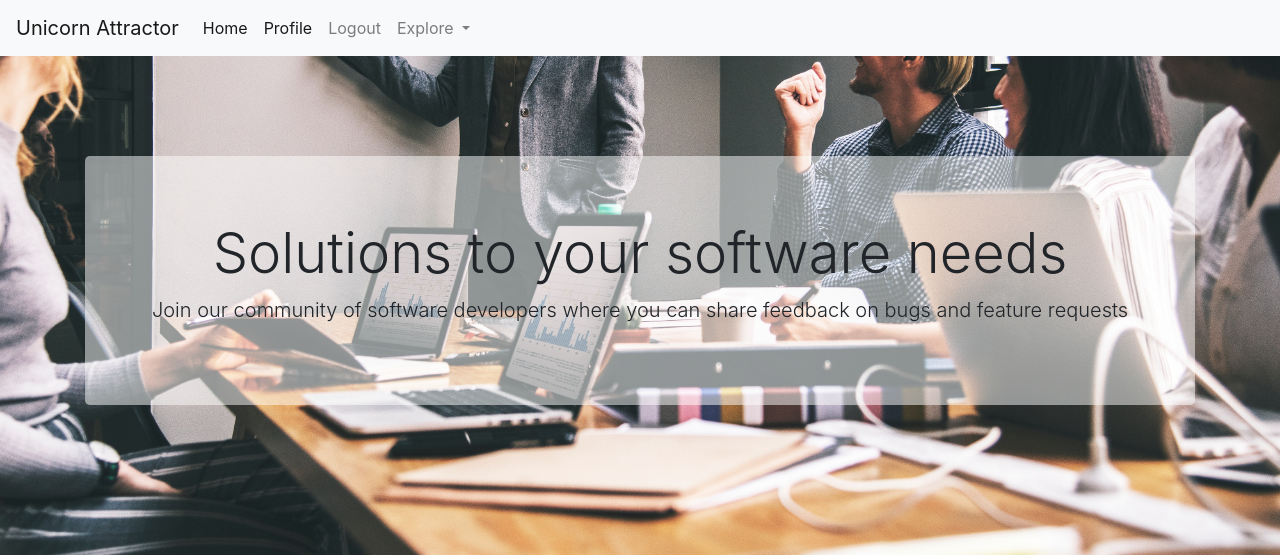
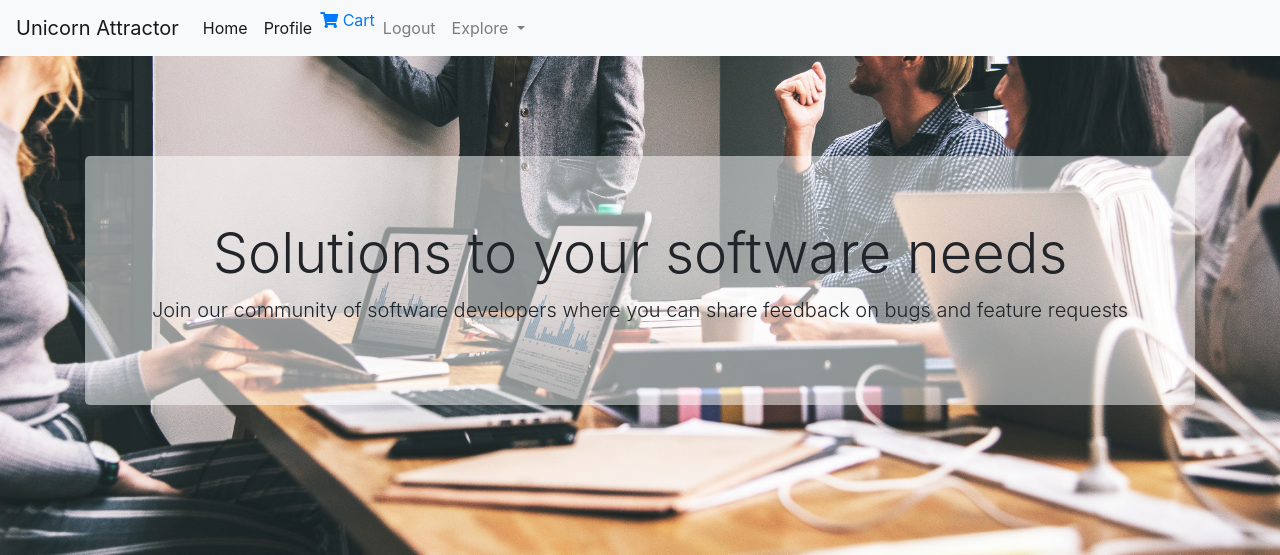
Before and after one commit to Jorden-V/UnicornAttractor---Milestone-4, a Django app: page / in a window 1280 px wide. Shown: the top 555 px of the page. Run offline with Django 3.2, Linux system fonts and the light colour scheme; the visitor is signed in with stand-in values (Sample User, id 1); some libraries are stand-ins or nearby versions.

Commit message:
added nav link to direct users to cart as well as display the number of items in the cart

```diff
--- a/templates/base.html
+++ b/templates/base.html
@@ -34,6 +34,15 @@
                 <li class="nav-item active">
                     <a class="nav-link" href="{% url 'profile' %}">Profile</a>
                 </li>
+                <li class="nav-item active">
+                    <a href="{% url 'view_cart' %}">
+                        <i class="fas fa-shopping-cart"></i> Cart
+                            {% if feature_count > 0 %}
+                            <label class="badge badge-warning">{{ feature_count }}</label>
+                            {% endif %}
+                    </a>
+                </li>
+
                 <li class="nav-item">
                     <a class="nav-link" href="{% url 'logout' %}">Logout</a>
                 </li>
```
